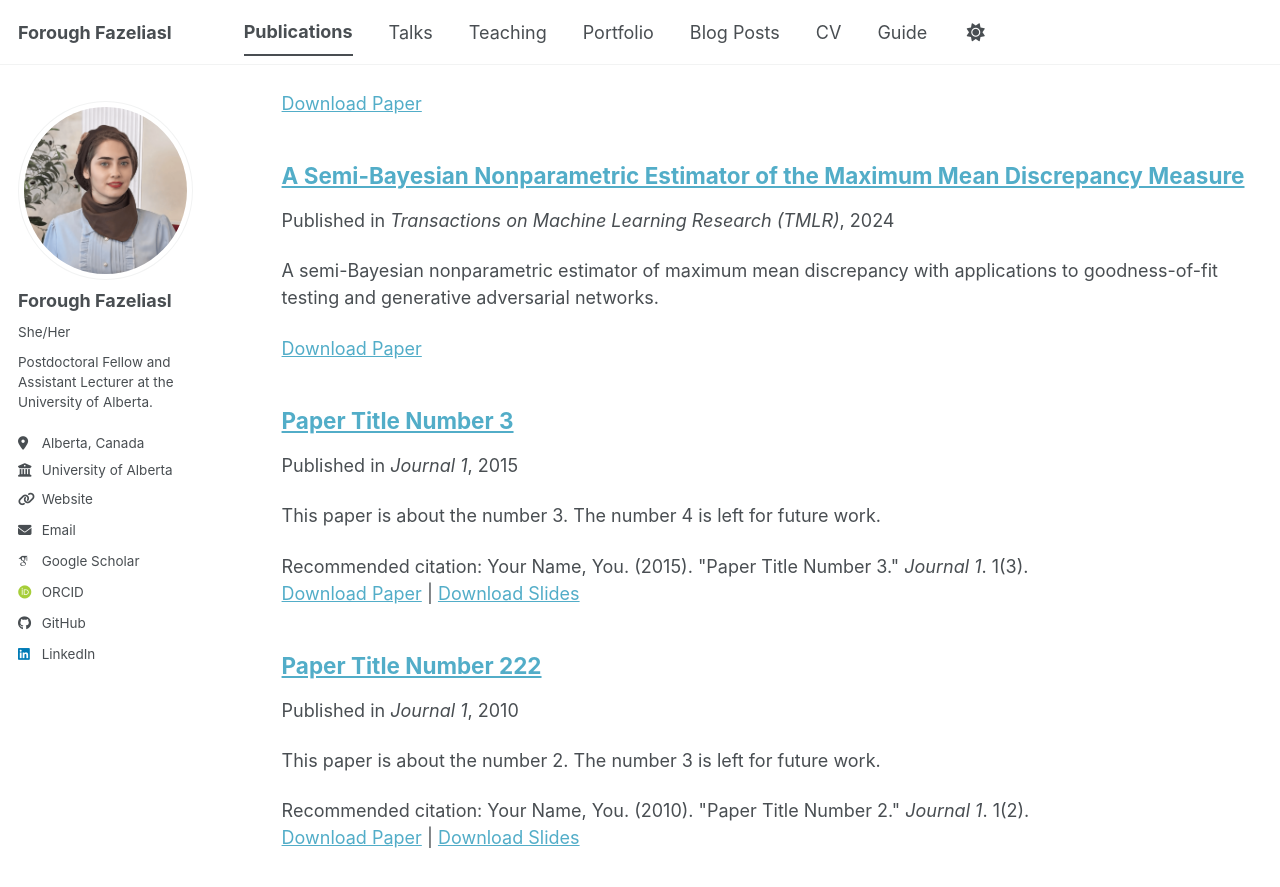
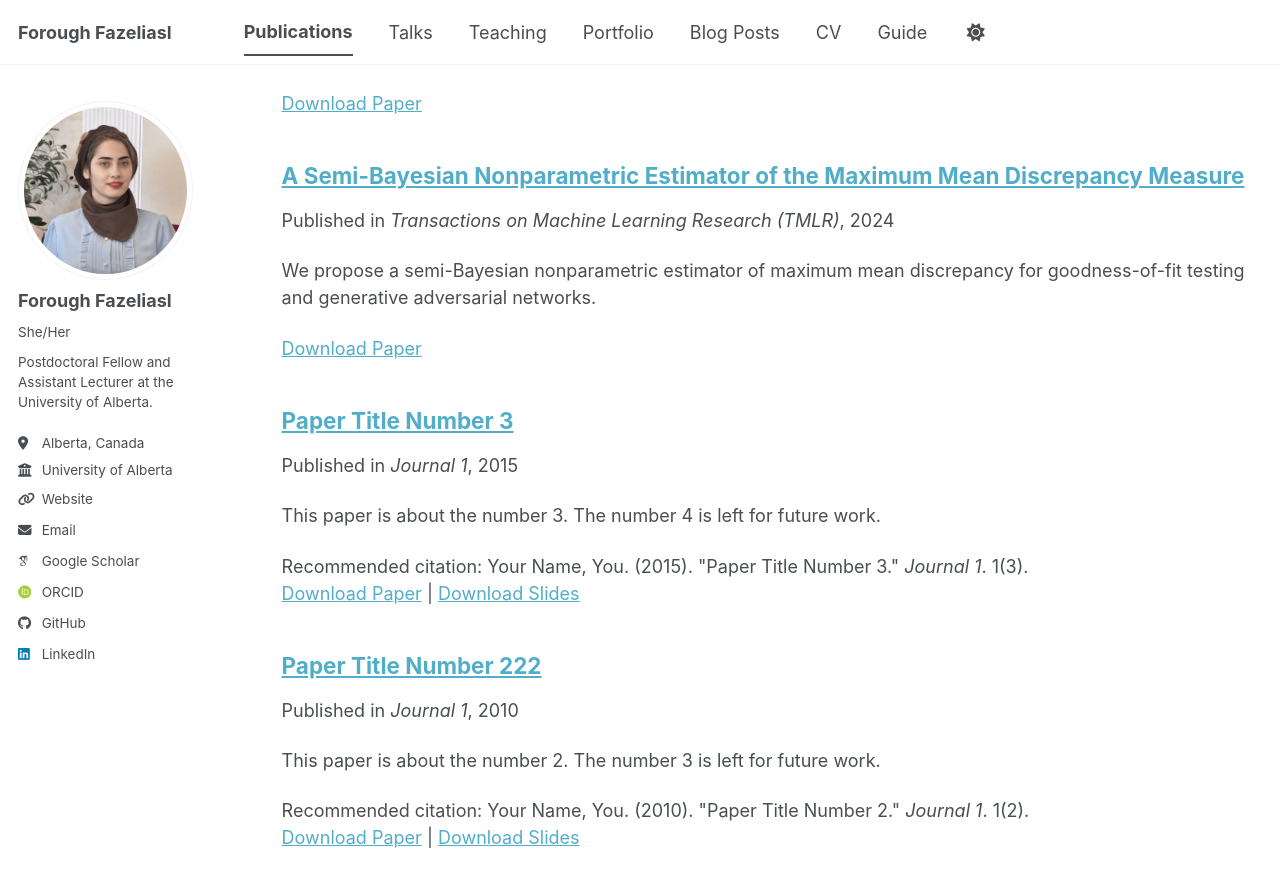
Before and after one commit to ForoughFazeliasl/ForoughFazeliasl.github.io, a Jekyll site: the page built from _pages/publications.html, in a window 1280 px wide and 900 px high, scrolled down 416 px. Shown: the top 887 px of the window. Built offline with Jekyll 4.4.1, drawn with Linux system fonts in a browser that asks for light colours; some web fonts are replaced; a script bundle is joined from its source files by our own code; library files that are not in the unit come from our copies.

Commit message:
Update 2024-01-01-semi-bayesian-mmd.md

```diff
--- a/_publications/2024-01-01-semi-bayesian-mmd.md
+++ b/_publications/2024-01-01-semi-bayesian-mmd.md
@@ -3,7 +3,7 @@ title: "A Semi-Bayesian Nonparametric Estimator of the Maximum Mean Discrepancy
 collection: publications
 category: manuscripts
 permalink: /publication/2024-semi-bayesian-mmd
-excerpt: "A semi-Bayesian nonparametric estimator of maximum mean discrepancy with applications to goodness-of-fit testing and generative adversarial networks."
+excerpt: "We propose a semi-Bayesian nonparametric estimator of maximum mean discrepancy for goodness-of-fit testing and generative adversarial networks."
 date: 2024-01-01
 venue: "Transactions on Machine Learning Research (TMLR)"
 paperurl: "https://openreview.net/pdf?id=lUnlHS1FYT"
```
